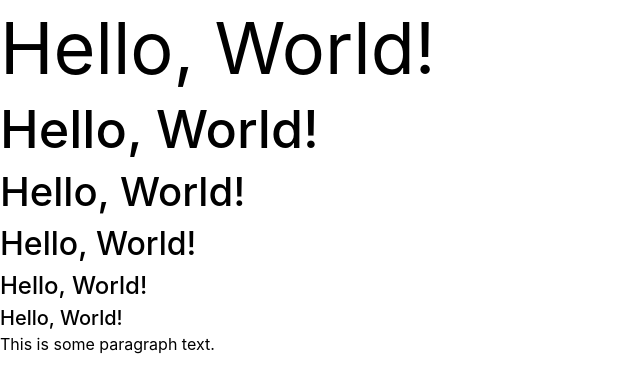
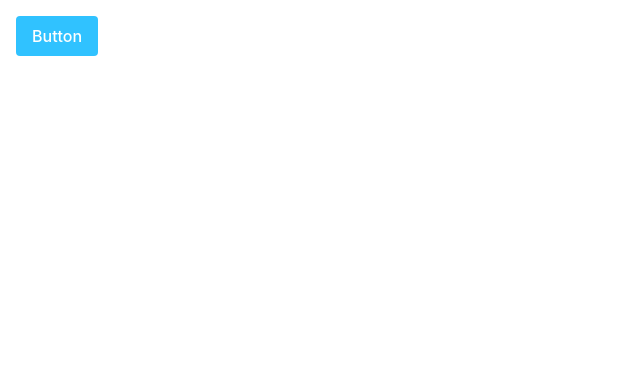
Before and after one commit to braydenk/styled-component-library, a React (Create React App) app: page / in a window 1280 px wide. Shown: the top 392 px of the page, without its empty margins (0-640 px from the left). Built offline with nearby package versions, Linux system fonts and the light colour scheme.

Commit message:
Added colours to theme and cleanup up Button component

```diff
--- a/src/App.js
+++ b/src/App.js
@@ -1,18 +1,11 @@
 import React from 'react';
 import Page from './components/Page';
-import Title from './components/Title';
-import Text from './components/Text';
+import Button from './components/Button';
 
 function App() {
   return (
     <Page>
-      <Title level={1}>Hello, World!</Title>
-      <Title level={2}>Hello, World!</Title>
-      <Title level={3}>Hello, World!</Title>
-      <Title level={4}>Hello, World!</Title>
-      <Title level={5}>Hello, World!</Title>
-      <Title level={6}>Hello, World!</Title>
-      <Text>This is some paragraph text.</Text>
+      <Button variant="">Button</Button>
     </Page>
   );
 }
--- a/src/components/Button.js
+++ b/src/components/Button.js
@@ -1,9 +1,21 @@
 import styled from 'styled-components';
 import React from 'react';
 
-const ButtonDefault = styled.button`
+// const ButtonOutlined = styled(ButtonDefault)`
+//   border: 1px solid ${props => props.theme.colors.blue};
+//   background: ${props => props.theme.colors.white};
+//   color: ${props => props.theme.colors.blue};
+//   font-weight: 500;
+
+//   :hover {
+//     background: ${props => props.theme.colors.blue};
+//     color: #fff;
+//   }
+// `;
+
+const StyledButtonDefault = styled.button`
   border: none;
-  background: ${props => props.theme.colors.primary400};
+  background: ${props => props.theme.colors.primary};
   color: #fff;
   font-size: 1em;
   margin: 1em;
@@ -12,31 +24,27 @@ const ButtonDefault = styled.button`
   font-weight: 500;
 
   :hover {
-    background: ${props => props.theme.colors.primary500};
+    background: ${props => props.theme.colors.primaryDark};
   }
 `;
 
-const ButtonOutlined = styled(ButtonDefault)`
-  border: 1px solid ${props => props.theme.colors.blue};
-  background: ${props => props.theme.colors.white};
-  color: ${props => props.theme.colors.blue};
-  font-weight: 500;
+const StyledButtonOutline = styled(StyledButtonDefault)`
+  border: 1px solid ${props => props.theme.colors.primary};
+  background-color: ${props => props.theme.colors.white};
+  color: ${props => props.theme.colors.fontPrimary};
 
   :hover {
-    background: ${props => props.theme.colors.blue};
-    color: #fff;
+    background: ${props => props.theme.colors.primary};
+    color: ${props => props.theme.colors.white};
   }
 `;
 
 function Button({ variant, children }) {
-  switch (variant) {
-    case 'primary':
-      return <ButtonDefault>{children}</ButtonDefault>;
-    case 'outlined':
-      return <ButtonOutlined>{children}</ButtonOutlined>;
-    default:
-      return <ButtonDefault>{children}</ButtonDefault>;
+  if (variant === 'outlined') {
+    return <StyledButtonOutline>{children}</StyledButtonOutline>;
   }
+
+  return <StyledButtonDefault>{children}</StyledButtonDefault>;
 }
 
 export default Button;
--- a/src/utils/theme.js
+++ b/src/utils/theme.js
@@ -1,45 +1,41 @@
 const colors = {
   // Primary Palette
-  primary300: '',
-  primary400: '#30c2ff',
-  primary500: '',
+  primaryLight: '#c5e4f9',
+  primary: '#30c2ff',
+  primaryDark: '#2288b3',
 
   // Error Palette
-  error300: '',
-  error400: '#FE8CB9', // #f24822
-  error500: '',
+  errorLight: '#fb8469',
+  error: '#ff7262',
+  errorDark: '#f24822',
 
   // Warning Palette
-  warning300: '',
-  warning400: '#E3B858',
-  warning500: '',
+  warning: '#ff6d30',
 
   // Success Palette
-  success300: '',
-  success400: 'rgb(62, 194, 143);',
-  success500: '',
+  successLight: '#00cf7f',
+  sucess: '#3ec28f',
+  successDark: '#19926d',
 
   // Neutrals Palette
-  white: 'hsl(0, 0%, 0%)',
-  neutral100: 'hsl(0, 0%, 0%)',
-  neutral200: 'hsl(0, 0%, 0%)',
-  neutral300: 'hsl(0, 0%, 0%)',
-  neutral400: 'hsl(0, 0%, 0%)',
-  neutral500: 'hsl(0, 0%, 0%)',
-  neutral600: 'hsl(0, 0%, 0%)',
-  neutral700: 'hsl(0, 0%, 0%)',
-  neutral800: 'hsl(0, 0%, 0%)',
-  neutral900: 'hsl(0, 0%, 0%)',
-  neutral1000: 'hsl(0, 0%, 0%)',
-  black: 'hsl(0, 0%, 100%)',
+  white: '#fff',
+  neutral100: '#fcfcfc',
+  neutral200: '#f8f8f8',
+  neutral300: '#efefef',
+  neutral400: '#d4d4d4',
+  neutral500: '#aaa',
+  neutral600: '#666',
+  neutral700: '#444',
+  neutral800: '#2c2c2c',
+  neutral900: '#050505',
+  black: '#000',
 
   // SYSTEM COLOURS
   // Font colour
-  fontPrimary: '', // neutral1000
-  fontSecondary: '', // neutral800
+  fontPrimary: '#050505',
 
   // Background
-  background: '#fff' // neutral100
+  background: '#fff'
 };
 
 const typography = {
```
